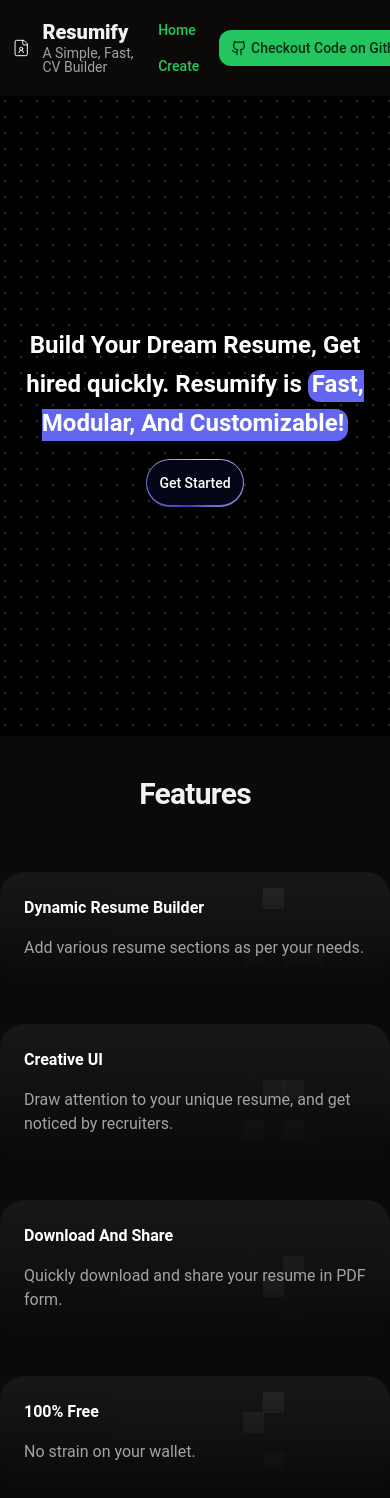
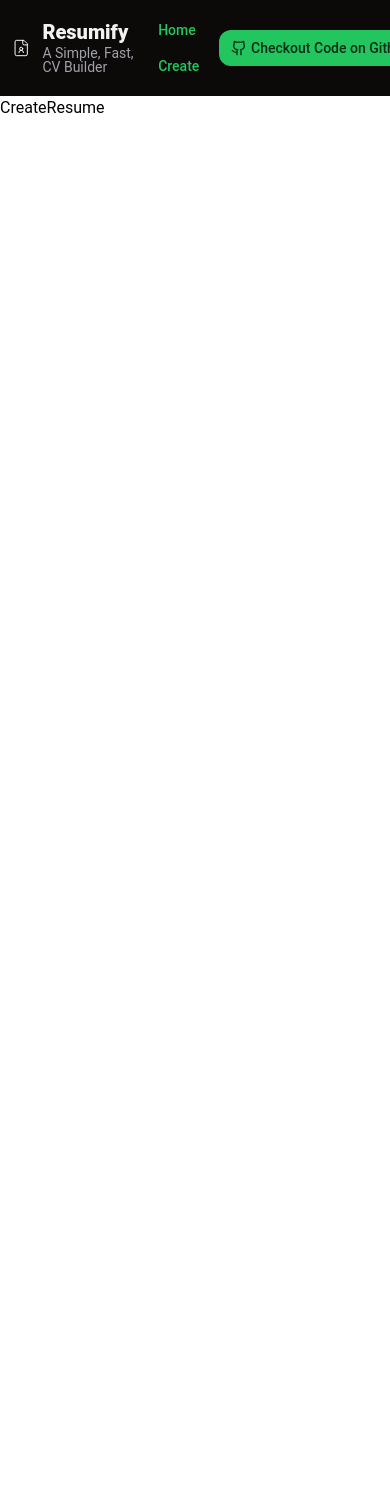
Before and after one commit to SKumr20/resume-builder, a React (Vite) app: page /createResume in a window 390 px wide. Shown: the top 1498 px of the page. After the commit the page ends 844 px from the top, so only its background shows below. Built offline with nearby package versions, Linux system fonts and the light colour scheme.

Commit message:
Add routes createResume Home

```diff
--- a/package.json
+++ b/package.json
@@ -20,6 +20,7 @@
     "mini-svg-data-uri": "^1.4.4",
     "react": "^18.3.1",
     "react-dom": "^18.3.1",
+    "react-router-dom": "^7.1.5",
     "tailwind-merge": "^2.6.0",
     "tailwindcss-animate": "^1.0.7"
   },
--- a/src/App.jsx
+++ b/src/App.jsx
@@ -1,13 +1,19 @@
+import { Route, createBrowserRouter, createRoutesFromElements, RouterProvider } from 'react-router-dom';
+import HomePage from './pages/HomePage';
+import CreateResume from './pages/CreateResume';
+import MainLayout from './layouts/MainLayout';
 
-import HomePage from './pages/HomePage';
+const router = createBrowserRouter(
+  createRoutesFromElements(
+    <Route path='/' element = {<MainLayout />} >
+      <Route index element={<HomePage />} />
+      <Route path='/createResume' element={<CreateResume />} />
+    </Route>
 
+)
+)
 const App = () => {
-  return (
-    <>
-      <HomePage />
-    </>
-
-  )
+  return <RouterProvider router={router} />
 }
 
 export default App
--- a/src/components/Features.jsx
+++ b/src/components/Features.jsx
@@ -4,13 +4,13 @@
 const Features = () => {
   return (
     <>
-    <div className="flex py-10 items-center justify-center bg-background">
+    <div className="flex p-10 items-center justify-center bg-background">
     <h2 className="text-3xl text-foreground bg-background font-semibold tracking-tight first:mt-0">
       Features
     </h2>
     </div>
     <div className="bg-background">
-      <div className="grid py-5 grid-cols-1 sm:grid-cols-2 md:grid-cols-3 lg:grid-cols-4 gap-10 md:gap-2 max-w-7xl mx-auto">
+      <div className="grid p-20 py-20 grid-cols-1 sm:grid-cols-2 md:grid-cols-3 lg:grid-cols-4 gap-10 md:gap-2 max-w-7xl mx-auto">
         {grid.map((feature, index) => (
           <div
             key={index}
--- a/src/components/Navbar.jsx
+++ b/src/components/Navbar.jsx
@@ -14,10 +14,14 @@
         </div>
       <div>
         <Button variant='link' size='sm'>
-          Home
+          <a href='/'>
+            Home
+          </a>
         </Button>
-        <Button variant='link' size='sm'>
-          Create
+        <Button  variant='link' size='sm'>
+          <a href='/createResume'>
+            Create
+          </a>
         </Button>
       </div>
       </div>
--- /dev/null
+++ b/src/layouts/MainLayout.jsx
@@ -0,0 +1,13 @@
+import { Outlet } from 'react-router-dom';
+import Navbar from '@/components/Navbar'; // Because navbar is shown on every page
+
+const MainLayout = () => {
+  return (
+    <>
+        <Navbar />
+        <Outlet />
+    </>
+  )
+}
+
+export default MainLayout
--- a/src/pages/HomePage.jsx
+++ b/src/pages/HomePage.jsx
@@ -1,4 +1,3 @@
-import Navbar from "@/components/Navbar";
 import Hero from "@/components/Hero";
 import Features from "@/components/Features";
 
@@ -6,7 +5,6 @@
 const HomePage = () => {
   return (
     <>
-        <Navbar />
         <Hero />
         <Features />
     </>
```
Also changed, not shown: 1 other file (tests, documents, lock files or other folders).
